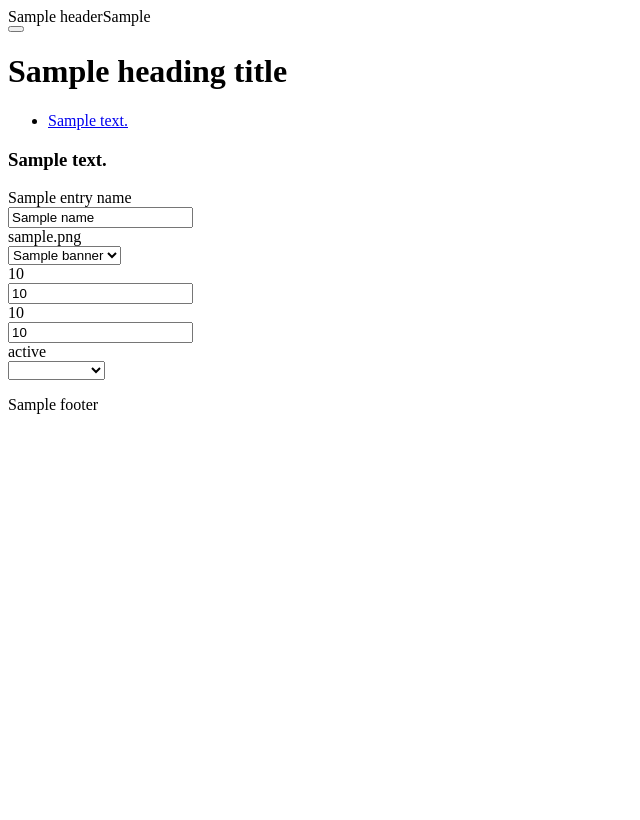
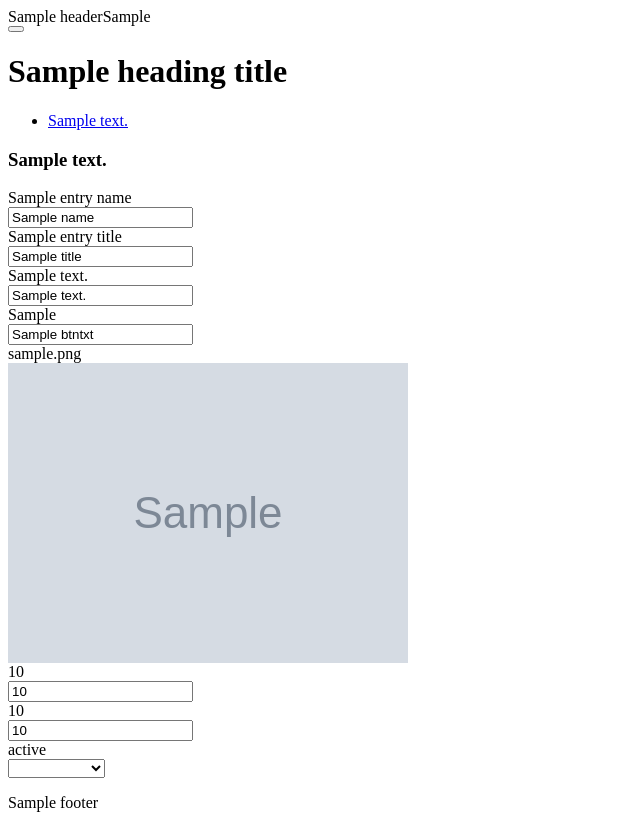
Before and after one commit to LevikV/loc.spe, a PHP site: template admin/view/template/extension/module/spebannerws.twig in a window 1280 px wide. Shown: the whole page, without its empty margins (0-640 px from the left). Before the commit the page ends 414 px from the top, so only its background shows below. Run offline with PHP 8.4, Linux system fonts and the light colour scheme; the template is opened without the code that fills it: most values are stand-ins (such as "Sample title", 1, 10 or a date in 2020); grey boxes marked "Sample" are stand-in pictures; some libraries are stand-ins or nearby versions.

Commit message:
Собрал скелет для админки spebannerws Начинаю работу над фроном.

```diff
--- a/admin/language/ru-ru/extension/module/spebannerws.php
+++ b/admin/language/ru-ru/extension/module/spebannerws.php
@@ -3,7 +3,7 @@
 // *	@license	GNU General Public License version 3; see LICENSE.txt
 
 // Heading
-$_['heading_title']    = 'Spe Слайдшоу';
+$_['heading_title']    = 'Spe Banner WS';
 
 // Text
 $_['text_module']      = 'Модули';
@@ -12,6 +12,10 @@ $_['text_edit']        = 'Редактирование';
 
 // Entry
 $_['entry_name']       = 'Название модуля';
+$_['entry_title']      = 'Заголовок';
+$_['entry_descrip']    = 'Описание';
+$_['entry_btntxt']     = 'Текст кнопки';
+$_['entry_image']      = 'Изображение';
 $_['entry_banner']     = 'Баннер';
 $_['entry_width']      = 'Ширина';
 $_['entry_height']     = 'Высота';
--- a/admin/view/template/extension/module/spebannerws.twig
+++ b/admin/view/template/extension/module/spebannerws.twig
@@ -24,6 +24,7 @@
         <h3 class="panel-title"><i class="fa fa-pencil"></i> {{ text_edit }}</h3>
       </div>
       <div class="panel-body">
+
         <form action="{{ action }}" method="post" enctype="multipart/form-data" id="form-module" class="form-horizontal">
           <div class="form-group">
             <label class="col-sm-2 control-label" for="input-name">{{ entry_name }}</label>
@@ -34,20 +35,56 @@
               {% endif %}
             </div>
           </div>
+
+
+
           <div class="form-group">
-            <label class="col-sm-2 control-label" for="input-banner">{{ entry_banner }}</label>
+            <label class="col-sm-2 control-label" for="input-title">{{ entry_title }}</label>
             <div class="col-sm-10">
-              <select name="banner_id" id="input-banner" class="form-control">
-                {% for banner in banners %}
-                {% if banner.banner_id == banner_id %}
-                <option value="{{ banner.banner_id }}" selected="selected">{{ banner.name }}</option>
-                {% else %}
-                <option value="{{ banner.banner_id }}">{{ banner.name }}</option>
-                {% endif %}
-                {% endfor %}
-              </select>
+              <input type="text" name="title" value="{{ title }}" placeholder="{{ entry_title }}" id="input-title" class="form-control" />
+              {% if error_title %}
+                <div class="text-danger">{{ error_title }}</div>
+              {% endif %}
             </div>
           </div>
+
+          <div class="form-group">
+            <label class="col-sm-2 control-label" for="input-descrip">{{ entry_descrip }}</label>
+            <div class="col-sm-10">
+              <input type="text" name="descrip" value="{{ descrip }}" placeholder="{{ entry_descrip }}" id="input-descrip" class="form-control" />
+              {% if error_descrip %}
+                <div class="text-danger">{{ error_descrip }}</div>
+              {% endif %}
+            </div>
+          </div>
+
+          <div class="form-group">
+            <label class="col-sm-2 control-label" for="input-btntxt">{{ entry_btntxt }}</label>
+            <div class="col-sm-10">
+              <input type="text" name="btntxt" value="{{ btntxt }}" placeholder="{{ entry_btntxt }}" id="input-btntxt" class="form-control" />
+              {% if error_btntxt %}
+                <div class="text-danger">{{ error_btntxt }}</div>
+              {% endif %}
+            </div>
+          </div>
+
+
+
+          <div class="form-group">
+            <label class="col-sm-2 control-label" for="input-image">{{ entry_image }}</label>
+            <div class="col-sm-10">
+
+
+              <a href="" id="thumb-image" data-toggle="image" class="img-thumbnail">
+                <img src="{{ banner_image_thumb }}" alt="" title="" data-placeholder="{{ placeholder }}" />
+              </a>
+              <input type="hidden" name="banner_image" value="{{ banner_image }}" id="input-image" />
+
+            </div>
+          </div>
+
+
+
           <div class="form-group">
             <label class="col-sm-2 control-label" for="input-width">{{ entry_width }}</label>
             <div class="col-sm-10">
```
Also changed, not shown: admin/controller/extension/module/spebannerws.php (+70 -18 lines), catalog/controller/extension/module/spebannerws.php (added, +38 -0 lines), catalog/view/theme/spe/template/extension/module/spebannerws/spebannerws.twig (added, +83 -0 lines), catalog/view/theme/spe/template/extension/module/spebannerws/css/spebannerws.css (added), image/image/no_image-100x100.png (added).
